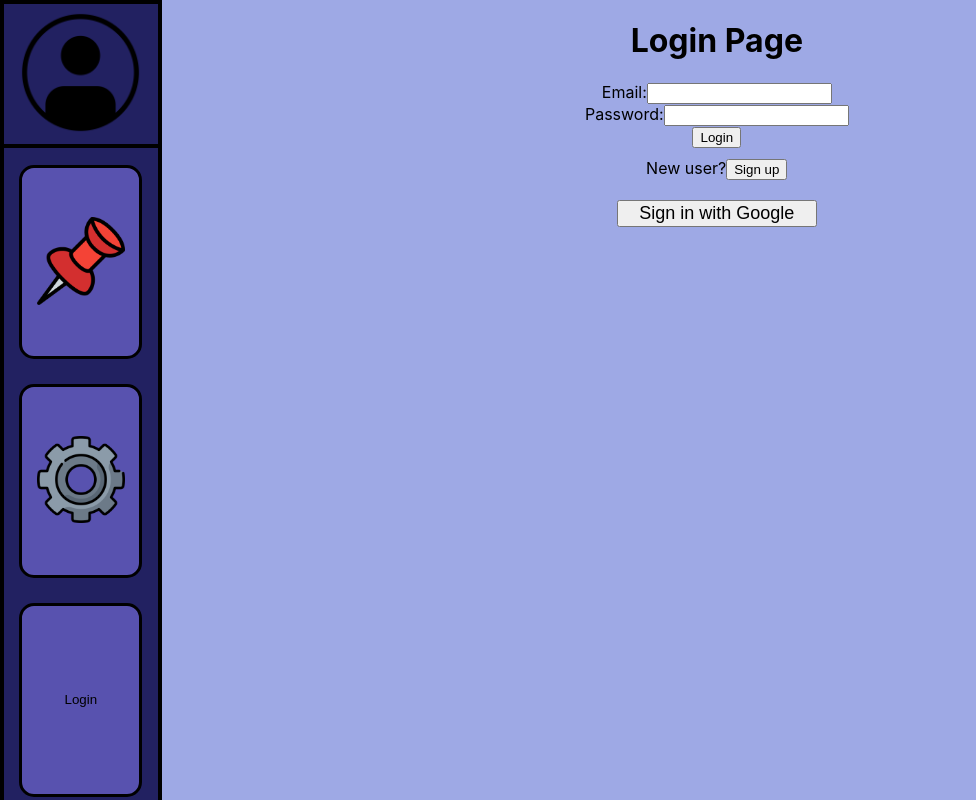
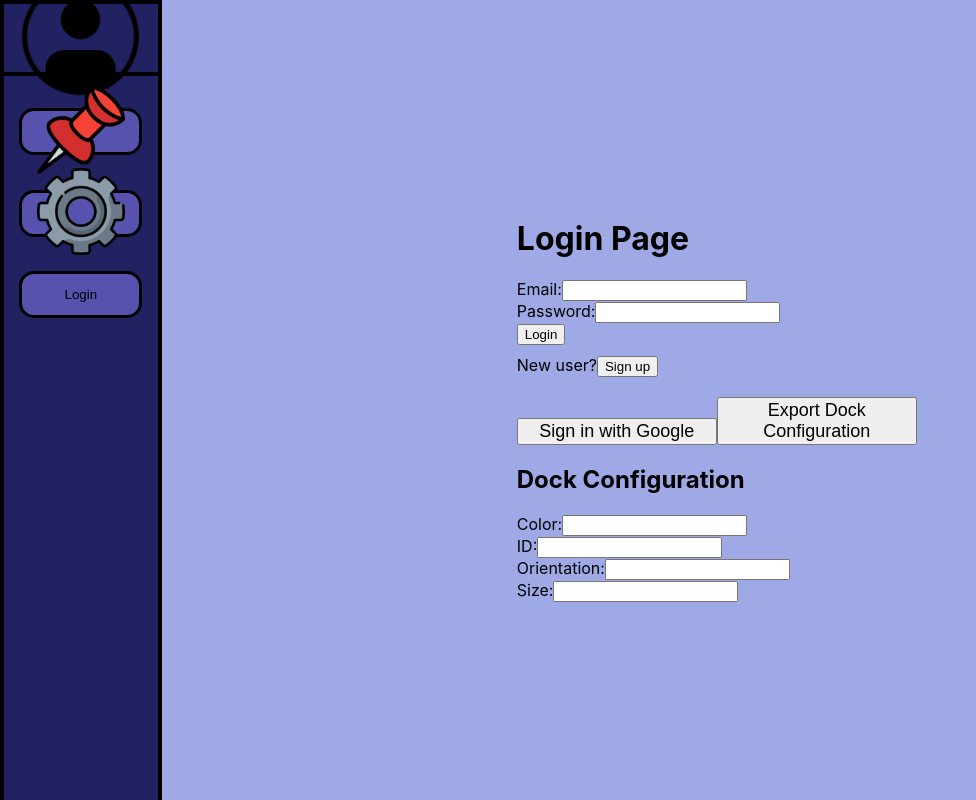
Before and after one commit to Kubakowski/Shortcut-Docker, a React (Vite) app: page /login in a window 1280 px wide. Shown: the whole page, without its empty margins (0-976 px from the left). Built offline with nearby package versions, Linux system fonts and the light colour scheme; no server answers; the database is empty.

Commit message:
Export now works with pinned shortcuts

```diff
--- /dev/null
+++ b/PinnedShortcutsContext.tsx
@@ -0,0 +1,76 @@
+// PinnedShortcutsContext.tsx
+
+import React, { createContext, useContext, useState, ReactNode, useEffect } from 'react';
+
+// Define the shape of a shortcut
+interface Shortcut {
+  id: string;
+  action: string;
+  Keys: string;
+}
+
+// Define the shape of the context state
+interface PinnedShortcutsContextType {
+  pinnedShortcuts: Shortcut[];
+  addPinnedShortcut: (shortcut: Shortcut) => void;
+  removePinnedShortcut: (shortcutId: string) => void;
+}
+
+// Create the context with an initial default value
+const PinnedShortcutsContext = createContext<PinnedShortcutsContextType | null>(null);
+
+// Define the props for the provider component
+interface PinnedShortcutsProviderProps {
+  children: ReactNode;
+}
+
+// Create the provider component
+export const PinnedShortcutsProvider: React.FC<PinnedShortcutsProviderProps> = ({ children }) => {
+  const [pinnedShortcuts, setPinnedShortcuts] = useState<Shortcut[]>([]);
+
+  // Function to add a shortcut to the pinned list
+  const addPinnedShortcut = (shortcut: Shortcut) => {
+    setPinnedShortcuts(prevShortcuts => [...prevShortcuts, shortcut]);
+  };
+
+  // Function to remove a shortcut from the pinned list
+  const removePinnedShortcut = (shortcutId: string) => {
+    setPinnedShortcuts(prevShortcuts => prevShortcuts.filter(s => s.id !== shortcutId));
+  };
+
+  // Context value that will be provided to the components
+  const contextValue: PinnedShortcutsContextType = {
+    pinnedShortcuts,
+    addPinnedShortcut,
+    removePinnedShortcut,
+  };
+
+  // Optionally, sync state with local storage or other persistence method
+  useEffect(() => {
+    // Load initial state from local storage or other source
+    const savedPinnedShortcuts = localStorage.getItem('pinnedShortcuts');
+    if (savedPinnedShortcuts) {
+      setPinnedShortcuts(JSON.parse(savedPinnedShortcuts));
+    }
+  }, []);
+
+  useEffect(() => {
+    // Save state to local storage or other destination when it changes
+    localStorage.setItem('pinnedShortcuts', JSON.stringify(pinnedShortcuts));
+  }, [pinnedShortcuts]);
+
+  return (
+    <PinnedShortcutsContext.Provider value={contextValue}>
+      {children}
+    </PinnedShortcutsContext.Provider>
+  );
+};
+
+// Custom hook to use the context
+export const usePinnedShortcuts = () => {
+  const context = useContext(PinnedShortcutsContext);
+  if (!context) {
+    throw new Error('usePinnedShortcuts must be used within a PinnedShortcutsProvider');
+  }
+  return context;
+};
--- /dev/null
+++ b/createDocumentReference.ts
@@ -0,0 +1,8 @@
+import { Firestore, doc } from 'firebase/firestore';
+
+// Define a function that creates a document reference
+const createDocumentReference = (db: Firestore, collectionPath: string, documentId: string) => {
+  return doc(db, collectionPath, documentId);
+};
+
+export default createDocumentReference;
--- a/package.json
+++ b/package.json
@@ -9,6 +9,7 @@
     "preview": "vite preview"
   },
   "dependencies": {
+    "@firebase/firestore": "^4.5.0",
     "@mantine/core": "^7.6.2",
     "@mantine/hooks": "^7.6.2",
     "firebase": "^10.8.1",
--- a/src/App.css
+++ b/src/App.css
@@ -1,48 +1,35 @@
+/************************************************** START OF STYLES **************************************************/
+
 :root {
+  /* Base font and core styles */
   font-family: Inter, system-ui, Avenir, Helvetica, Arial, sans-serif;
-  margin: 0 auto;
-  text-align: center;
-  font-synthesis: none;
+  color: black;
   text-rendering: optimizeLegibility;
   -webkit-font-smoothing: antialiased;
   -moz-osx-font-smoothing: grayscale;
   -webkit-text-size-adjust: 100%;
 
+  /* Color scheme variables */
   --background-color: #9ea9e5;
   --nav-background-color: #222161;
-  --nav-background-color2: #394867;
   --highlight-color: #5852af;
   --text-color: #EEEEEE;
+
+  /* Theme-specific background colors */
+  --dark-theme-background: #070F2B;
 }
-
 
 body {
   margin: 0;
   background-color: var(--background-color);
 }
 
-body.dark {
-  /* dark theme variables */
-  --background-color: #070F2B;
+/* Theme-specific overrides for body */
+body.dark, body.protanopia, body.deuteranopia, body.trianopia {
+  --background-color: var(--dark-theme-background);
 }
 
-body.protanopia {
-  /* protanopia theme variables */
-  --background-color: #070F2B;
-}
-
-body.deuteranopia{
-  /* deuteranopia theme variables */
-  --background-color: #070F2B;
-}
-
-body.trianopia {
-  /* trianopia theme variables */
-  --background-color: #070F2B;
-}
-
-
-/****************************** START OF NAVBAR STYLES ******************************/
+/************************************************** START OF NAVBAR STYLES **************************************************/
 
 .navbar-wrapper {
   padding: 0;
@@ -54,24 +41,26 @@ body.trianopia {
   align-items: center;
   position: fixed;
   border: 4px solid black;
-  border-right: 4px solid black;
   left: 0;
   top: 0;
 }
 
-.profile-wrapper {
+.profile-wrapper,
+.login-wrapper {
   cursor: pointer;
   display: flex;
   justify-content: center;
   align-items: center;
-  margin-bottom: 0;
-  height: 18%;
-  border-bottom: 4px solid;
+  margin-bottom: 10px;
+  height: 9%;
+  border-bottom: 4px solid black;
   box-sizing: border-box;
   width: 100%;
 }
 
-.profile-wrapper button {
+.profile-wrapper button,
+.login-wrapper button,
+.nav-btn-wrapper button {
   cursor: pointer;
   width: 100%;
   display: flex;
@@ -82,40 +71,32 @@ body.trianopia {
   padding: 0;
 }
 
-.profile-wrapper button img {
+.profile-wrapper button img,
+.login-wrapper button img {
   width: 80%;
   height: auto;
   border-radius: 50%;
   object-fit: cover;
 }
 
-.tabs-wrapper {
-  margin-top: 0;
+.tabs-wrapper,
+.nav-btn-wrapper {
   display: flex;
   flex-direction: column;
-  flex-grow: 1;
+  align-items: center;
   width: 100%;
 }
 
 .nav-btn-wrapper {
-  display: flex;
-  flex-direction: column;
-  align-items: center;
   justify-content: space-around;
   height: 100%;
 }
 
 .nav-btn-wrapper button {
-  border: none;
-  cursor: pointer;
-  display: flex;
-  justify-content: center;
-  align-items: center;
-  padding: 0;
   background-color: var(--highlight-color);
   border: 3px solid black;
   border-radius: 15px;
-  height: 30%;
+  height: 20%;
   width: 80%;
 }
 
@@ -124,19 +105,31 @@ body.trianopia {
   height: auto;
 }
 
-
-
-
-/****************************** START OF MAIN CONTENT LAYOUT STYLES ******************************/
-
+/************************************************** START OF MAIN CONTENT STYLES **************************************************/
 
 .main-content {
+  display: flex;
+  justify-content: center;
+  align-items: center;
+  min-height: 100vh;
   margin-left: 12%;
   width: 88%;
+  padding: 20px;
+  box-sizing: border-box;
 }
 
+/************************************************** START OF SHORTCUTS PAGE STYLES **************************************************/
 
-/****************************** START OF SHORTCUTS PAGE STYLES ******************************/
+.shortcutsContainer {
+  font-family: Arial, sans-serif;
+  max-width: 600px;
+  margin: 0 auto;
+  padding: 20px;
+  border: 1px solid #e0e0e0;
+  border-radius: 5px;
+  background-color: #ffffff;
+  color: black;
+}
 
 .shortcuts-page-wrapper {
   display: flex;
@@ -167,6 +160,11 @@ body.trianopia {
   margin-bottom: 1rem;
 }
 
+/* Custom scrollbar styles */
+.individual-shortcuts-wrapper::-webkit-scrollbar {
+  width: 8px;
+}
+
 .individual-shortcuts-wrapper::-webkit-scrollbar-track {
   background: #50505086;
   border-radius: 10px;
@@ -181,51 +179,148 @@ body.trianopia {
   background: #555;
 }
 
-.individual-shortcuts-wrapper::-webkit-scrollbar {
-  width: 8px;
-}
-
-
-
 .shortcuts-divider {
   background-color: black;
-  border-color: black;
   height: 4px;
   width: 90%;
   margin: 1rem auto;
   border-radius: 10px;
 }
 
+/* Text elements within .shortcutsContainer for consistency */
+.shortcutsContainer h1,
+.shortcutsContainer p,
+.shortcutsContainer li {
+  margin-bottom: 10px;
+}
 
+.shortcutsContainer h1 {
+  font-size: 24px;
+  margin-bottom: 20px;
+}
 
+/* List styles */
+.shortcutsContainer ul {
+  list-style-type: none;
+  padding: 0;
+}
 
-/****************************** START OF SETTINGS PAGE STYLES ******************************/
+/* Input styles */
+.shortcutsContainer input[type="text"] {
+  width: calc(100% - 20px);
+  padding: 6px;
+  margin-bottom: 10px;
+  border: 1px solid #e0e0e0;
+  border-radius: 4px;
+  background-color: #ffffff;
+}
 
+.shortcutsContainer input[type="text"]::placeholder {
+  color: #808080;
+}
 
+/* Button styles */
+.shortcutsContainer button {
+  padding: 8px 16px;
+  background-color: #007bff;
+  color: white;
+  border: none;
+  border-radius: 4px;
+  cursor: pointer;
+}
 
+.shortcutsContainer button:hover {
+  background-color: #0056b3;
+}
 
-/****************************** START OF PROFILE PAGE STYLES ******************************/
+/************************************************** START OF SETTINGS PAGE STYLES **************************************************/
 
+/************************************************** START OF PROFILE PAGE STYLES **************************************************/
 
+/* General input styles within .shortcutsContainer */
+.shortcutsContainer input[type="text"],
+.shortcutsContainer input[type="email"] {
+  width: calc(100% - 20px);
+  padding: 6px;
+  margin-bottom: 10px;
+  border: 1px solid #e0e0e0;
+  border-radius: 4px;
+  background-color: #ffffff;
+  color: black;
+}
 
-/****************************** START OF INDIVIDUAL SHORTCUT STYLES ******************************/
+/* Placeholder text color for inputs */
+.shortcutsContainer input::placeholder {
+  color: #808080;
+}
 
+/****************************** START OF DOCK PAGE STYLES ******************************/
 
-.shortcut-wrapper {
+/* General dock container styling */
+.dock-container {
+  position: fixed;
+  top: 0;
+  left: 50%;
+  width: calc(50% - 50px);
+  height: 100%;
+  display: flex;
+  justify-content: center;
+  align-items: center;
+  background-color: rgba(0, 0, 0, 0.5);
+  z-index: 1000;
+  transform: translateX(-50%);
+}
+
+.window {
+  width: 90%;
+  max-width: 800px;
+  padding: 20px;
+  border: 1px solid #e0e0e0;
+  border-radius: 5px;
+  background-color: #ffffff;
+}
+
+.shortcuts {
+  display: flex;
+  flex-wrap: wrap;
+  gap: 10px;
+  justify-content: space-between;
+}
+
+.shortcut {
+  width: calc(33.33% - 10px);
+  height: 60px;
+  padding: 5px;
+  font-size: 0.75rem;
+  background-color: #f0f0f0;
+  border-radius: 5px;
+  text-align: center;
+  display: flex;
+  align-items: center;
+  justify-content: center;
+}
+
+@media (max-width: 600px) {
+  .shortcut {
+    width: calc(45% - 10px);
+  }
+}
+
+.shortcut-wrapper,
+.dock-wrapper {
   border: 3px solid black;
-  height: 150px;
-  width: 300px;
   background-color: rgb(59, 59, 59);
   border-radius: 15px;
 }
 
-/****************************** START OF DOCK STYLES ******************************/
+.shortcut-wrapper {
+  height: 150px;
+  width: 300px;
+}
 
 .dock-wrapper {
-  border: 3px solid black;
   min-height: 250px;
   min-width: 450px;
-  background-color: rgb(59, 59, 59);
   border-radius: 10px;
 }
 
@@ -241,28 +336,21 @@ body.trianopia {
   color: var(--text-color);
 }
 
-.dock-arrow-left {
+.dock-arrow-left,
+.dock-arrow-right {
   cursor: pointer;
   background-color: rgb(59, 59, 59);
-  border-top: 0;
-  border-left: 0;
-  border-right: 3px solid black;
-  border-bottom: 3px solid black;
-  border-top-left-radius: 10px;
-  border-bottom-right-radius: 10px;
+  border: 3px solid black;
   height: 50px;
   width: 50px;
 }
 
+.dock-arrow-left {
+  border-top-left-radius: 10px;
+  border-bottom-right-radius: 10px;
+}
+
 .dock-arrow-right {
-  cursor: pointer;
-  background-color: rgb(59, 59, 59);
-  border-left: 3px solid black;
-  border-bottom: 3px solid black;
   border-top-right-radius: 10px;
   border-bottom-left-radius: 10px;
-  border-top: 0;
-  border-right: 0;
-  height: 50px;
-  width: 50px;
 }
--- a/src/components/Shortcut.tsx
+++ b/src/components/Shortcut.tsx
@@ -3,17 +3,17 @@ import { Button } from '@mantine/core';
 
 type ShortcutComponentProps = {
   action: string;
-  keys: string; // keys is now a string, not an array
+  Keys: string;
   onPin: () => void;
   onUnpin: () => void;
   isPinned: boolean;
 };
 
-const ShortcutComponent: React.FC<ShortcutComponentProps> = ({ action, keys, onPin, onUnpin, isPinned}) => {
+const ShortcutComponent: React.FC<ShortcutComponentProps> = ({ action, Keys, onPin, onUnpin, isPinned}) => {
   return (
 <div className='shortcut-wrapper'>
   <h3>{action}</h3>
-  <p>{keys}</p>
+  <p>{Keys}</p>
   {isPinned && onUnpin && (
     <Button onClick={onUnpin}>Unpin</Button>
   )}
--- a/src/pages/Login.tsx
+++ b/src/pages/Login.tsx
@@ -1,4 +1,4 @@
-import React, { useState } from 'react';
+import React, { useState, useEffect } from 'react';
 import {
   Auth,
   AuthError,
@@ -6,6 +6,12 @@ import {
   signInWithEmailAndPassword,
   signInWithPopup,
 } from 'firebase/auth';
+import { db } from '../../firebaseInit'; // Import db from your firebaseInit module
+import { setDoc, doc, getDoc } from 'firebase/firestore'; // Import setDoc, doc, and getDoc from firebase/firestore
+import { usePinnedShortcuts } from '../../PinnedShortcutsContext';
+import createDocumentReference from '../../createDocumentReference'; // Import the function
+
+const shortcutDocRef = createDocumentReference(db, 'Shortcuts', 'documentId123');
 
 interface LoginPageProps {
   auth: Auth;
@@ -16,6 +22,13 @@ const LoginPage: React.FC<LoginPageProps> = ({ auth }) => {
   const [password, setPassword] = useState<string>('');
   const [error, setError] = useState<string | null>(null);
   const [successMessage, setSuccessMessage] = useState<string | null>(null);
+  const { pinnedShortcuts } = usePinnedShortcuts();
+  const [dockFields, setDockFields] = useState({
+    color: '',
+    id: '',
+    orientation: '',
+    size: ''
+  });
 
   const displaySuccessMessage = (message: string) => {
     setSuccessMessage(message);
@@ -41,6 +54,57 @@ const LoginPage: React.FC<LoginPageProps> = ({ auth }) => {
     }
   };
 
+  const fetchShortcutDoc = async () => {
+    try {
+      const docSnap = await getDoc(shortcutDocRef);
+      if (docSnap.exists()) {
+        const shortcutData = docSnap.data();
+        console.log('Shortcut document data:', shortcutData);
+      } else {
+        console.log('Shortcut document does not exist.');
+      }
+    } catch (error) {
+      console.error('Error fetching shortcut document:', error);
+    }
+  };
+
+  useEffect(() => {
+    fetchShortcutDoc();
+  }, []); // Fetch shortcut document on component mount
+
+  const exportDockConfig = async () => {
+    const shortcutsRefs = pinnedShortcuts.map(shortcut => createDocumentReference(db, 'Shortcuts', shortcut.id));
+
+    const dockConfigData = {
+      Color: dockFields.color,
+      ID: dockFields.id,
+      Orientation: dockFields.orientation,
+      Shortcuts: shortcutsRefs, // Use the correct document references
+      Size: dockFields.size,
+      exportedAt: new Date(),
+      field1: 'value1', // Additional fields for the Dock collection
+      field2: 'value2', // Add more fields as needed
+      userId: auth.currentUser ? auth.currentUser.uid : null, // Example: Add a user ID if available
+    };
+
+    try {
+      // Exporting the dock configuration to Firestore
+      await setDoc(doc(db, 'Docks', 'userExportedConfig'), dockConfigData);
+      alert('Dock configuration exported successfully!');
+    } catch (error) {
+      console.error('Error exporting dock configuration:', error);
+      setError('Error exporting dock configuration');
+    }
+  };
+
+  const handleDockFieldChange = (e: React.ChangeEvent<HTMLInputElement>) => {
+    const { name, value } = e.target;
+    setDockFields(prevState => ({
+      ...prevState,
+      [name]: value
+    }));
+  };
+
   return (
     <div>
       <h1>Login Page</h1>
@@ -60,9 +124,31 @@ const LoginPage: React.FC<LoginPageProps> = ({ auth }) => {
       <button onClick={handleGoogleSignIn} style={{ marginTop: '20px', width: '200px', fontSize: '18px' }}>
         Sign in with Google
       </button>
+      <button onClick={exportDockConfig} style={{ marginTop: '20px', width: '200px', fontSize: '18px' }}>
+        Export Dock Configuration
+      </button>
+      <div style={{ marginTop: '20px' }}>
+        <h2>Dock Configuration</h2>
+        <div>
+          <label>Color:</label>
+          <input type="text" name="color" value={dockFields.color} onChange={handleDockFieldChange} />
+        </div>
+        <div>
+          <label>ID:</label>
+          <input type="text" name="id" value={dockFields.id} onChange={handleDockFieldChange} />
+        </div>
+        <div>
+          <label>Orientation:</label>
+          <input type="text" name="orientation" value={dockFields.orientation} onChange={handleDockFieldChange} />
+        </div>
+        <div>
+          <label>Size:</label>
+          <input type="text" name="size" value={dockFields.size} onChange={handleDockFieldChange} />
+        </div>
+      </div>
       {error && <div>{error}</div>}
       {successMessage && <div>{successMessage}</div>}
-    </div>
+      </div>
   );
 };
 
```
Also changed, not shown: src/App.tsx (+5 -2 lines), src/pages/Shortcuts.tsx (+10 -9 lines), 1 other file (tests, documents, lock files or other folders).
